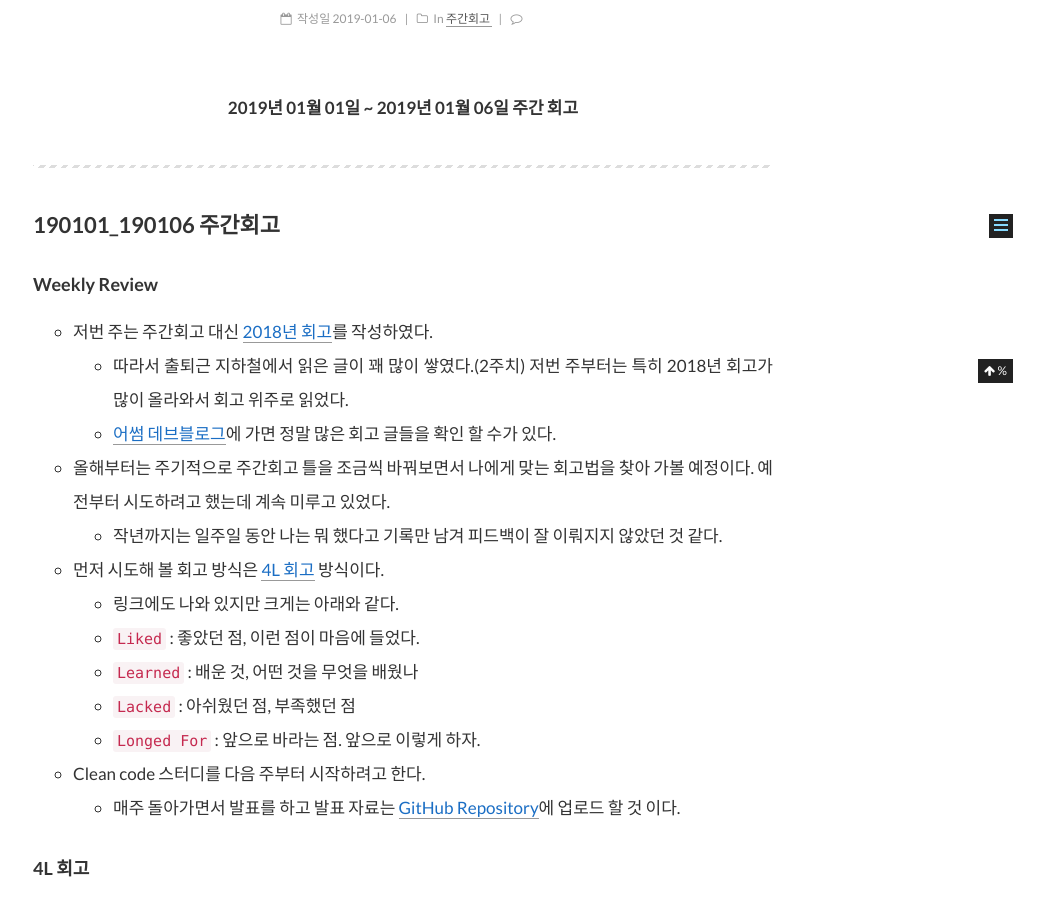
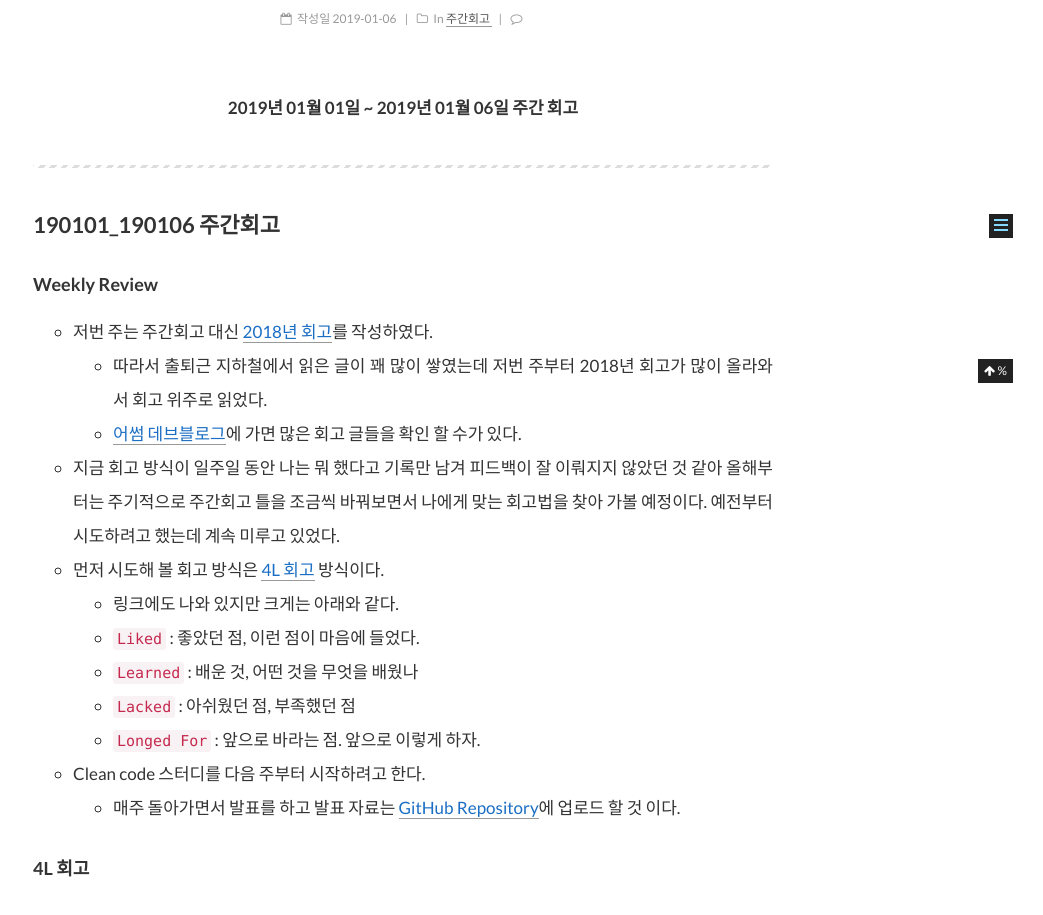
Before and after one commit to gwonsungjun/gwonsungjun.github.io, a Jekyll site: the page built from _posts/2019-01-06-190101_190106.md, in a window 1280 px wide. Shown: the part 617-1532 px from the top of the page, without its empty margins (237-1280 px from the left). Built offline with Jekyll 4.4.1, drawn with Linux system fonts in a browser that asks for light colours; comment, search, counter and statistics services are not loaded.

Commit message:
Update Weekly Review

```diff
--- a/_posts/2019-01-06-190101_190106.md
+++ b/_posts/2019-01-06-190101_190106.md
@@ -15,10 +15,9 @@ author : sungjun
 
 ### Weekly Review
 - 저번 주는 주간회고 대신 [2018년 회고](https://gwonsungjun.github.io/%ED%9A%8C%EA%B3%A0/2018/12/31/2018Review/#)를 작성하였다.
-    - 따라서 출퇴근 지하철에서 읽은 글이 꽤 많이 쌓였다.(2주치) 저번 주부터는 특히 2018년 회고가 많이 올라와서 회고 위주로 읽었다.
-    - [어썸 데브블로그](https://awesome-devblog.netlify.com/domestic/?query=2018)에 가면 정말 많은 회고 글들을 확인 할 수가 있다.
-- 올해부터는 주기적으로 주간회고 틀을 조금씩 바꿔보면서 나에게 맞는 회고법을 찾아 가볼 예정이다. 예전부터 시도하려고 했는데 계속 미루고 있었다.
-    - 작년까지는 일주일 동안 나는 뭐 했다고 기록만 남겨 피드백이 잘 이뤄지지 않았던 것 같다.
+    - 따라서 출퇴근 지하철에서 읽은 글이 꽤 많이 쌓였는데 저번 주부터 2018년 회고가 많이 올라와서 회고 위주로 읽었다.
+    - [어썸 데브블로그](https://awesome-devblog.netlify.com/domestic/?query=2018)에 가면 많은 회고 글들을 확인 할 수가 있다.
+- 지금 회고 방식이 일주일 동안 나는 뭐 했다고 기록만 남겨 피드백이 잘 이뤄지지 않았던 것 같아 올해부터는 주기적으로 주간회고 틀을 조금씩 바꿔보면서 나에게 맞는 회고법을 찾아 가볼 예정이다. 예전부터 시도하려고 했는데 계속 미루고 있었다.
 - 먼저 시도해 볼 회고 방식은 [4L 회고](http://www.funretrospectives.com/the-4-ls-liked-learned-lacked-longed-for/) 방식이다.
     - 링크에도 나와 있지만 크게는 아래와 같다.
     - `Liked` : 좋았던 점, 이런 점이 마음에 들었다.
```
